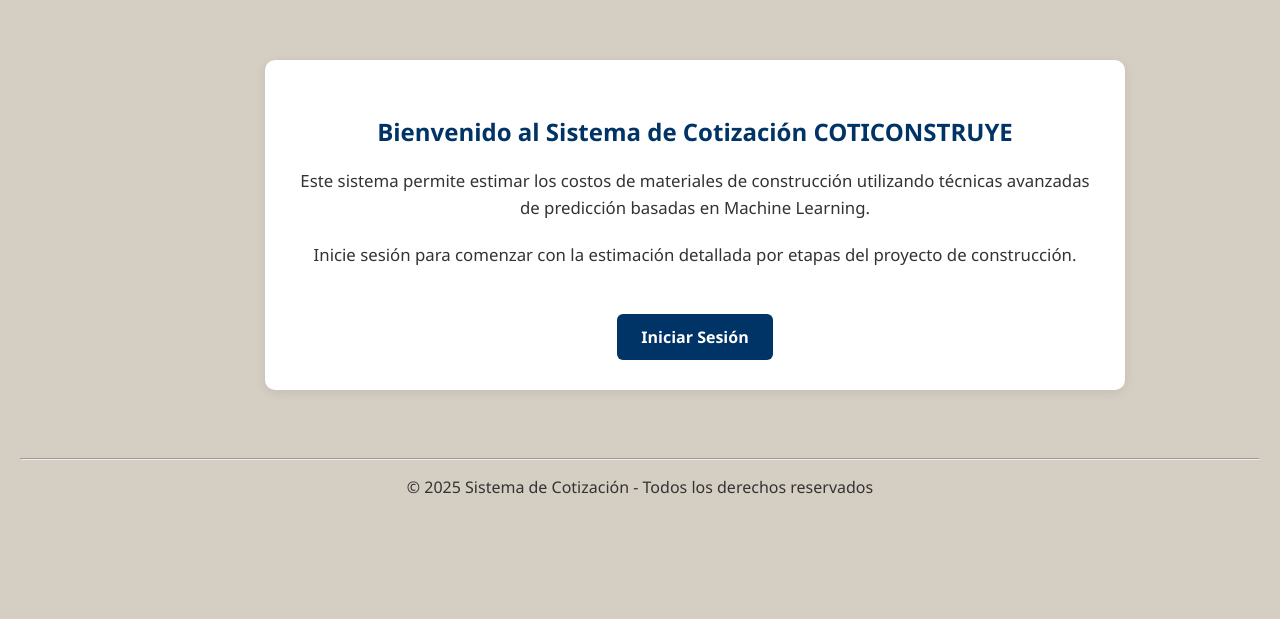
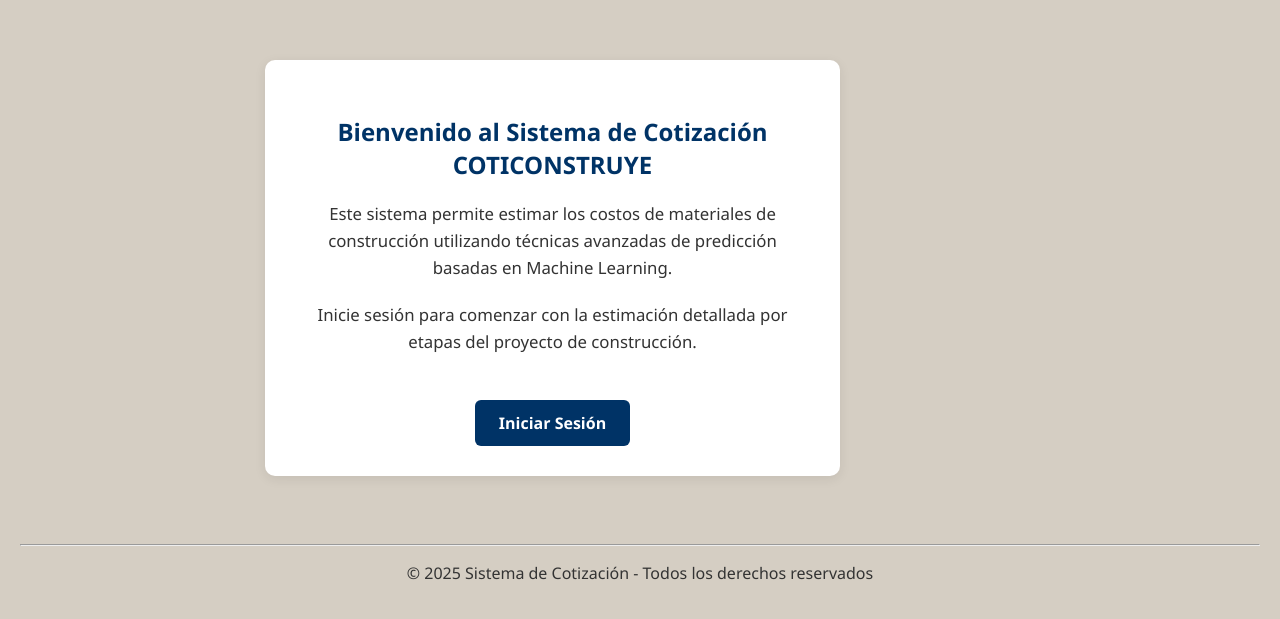
Before and after one commit to RemikoAG/proyectos, a Flask app: page / in a window 1280 px wide. Shown: the top 619 px of the page. Run offline with Flask 3, Linux system fonts and the light colour scheme; parts of the project's set-up code (start-up, migrations or seed data) failed here and were passed over.

Commit message:
centrarPagina9

```diff
--- a/static/style.css
+++ b/static/style.css
@@ -301,7 +301,7 @@ input:checked + .slider:before {
 /* === HOME === */
 .home-container {
   max-width: 800px;
-  margin: 40px 30px 40px 5px;
+  margin: 40px 400px 40px 5px;
   padding: 30px;
   background-color: #ffffff;
   border-radius: 10px;
@@ -377,7 +377,7 @@ input:checked + .slider:before {
 .login-box {
   background-color: #c9c5c4;
   max-width: 400px;
-  margin: 30px 45px 30px 5px;
+  margin: 30px 40px 30px 10px;
   padding: 30px;
   border-radius: 15px;
   box-shadow: 0 2px 6px rgba(0,0,0,0.1);
```
